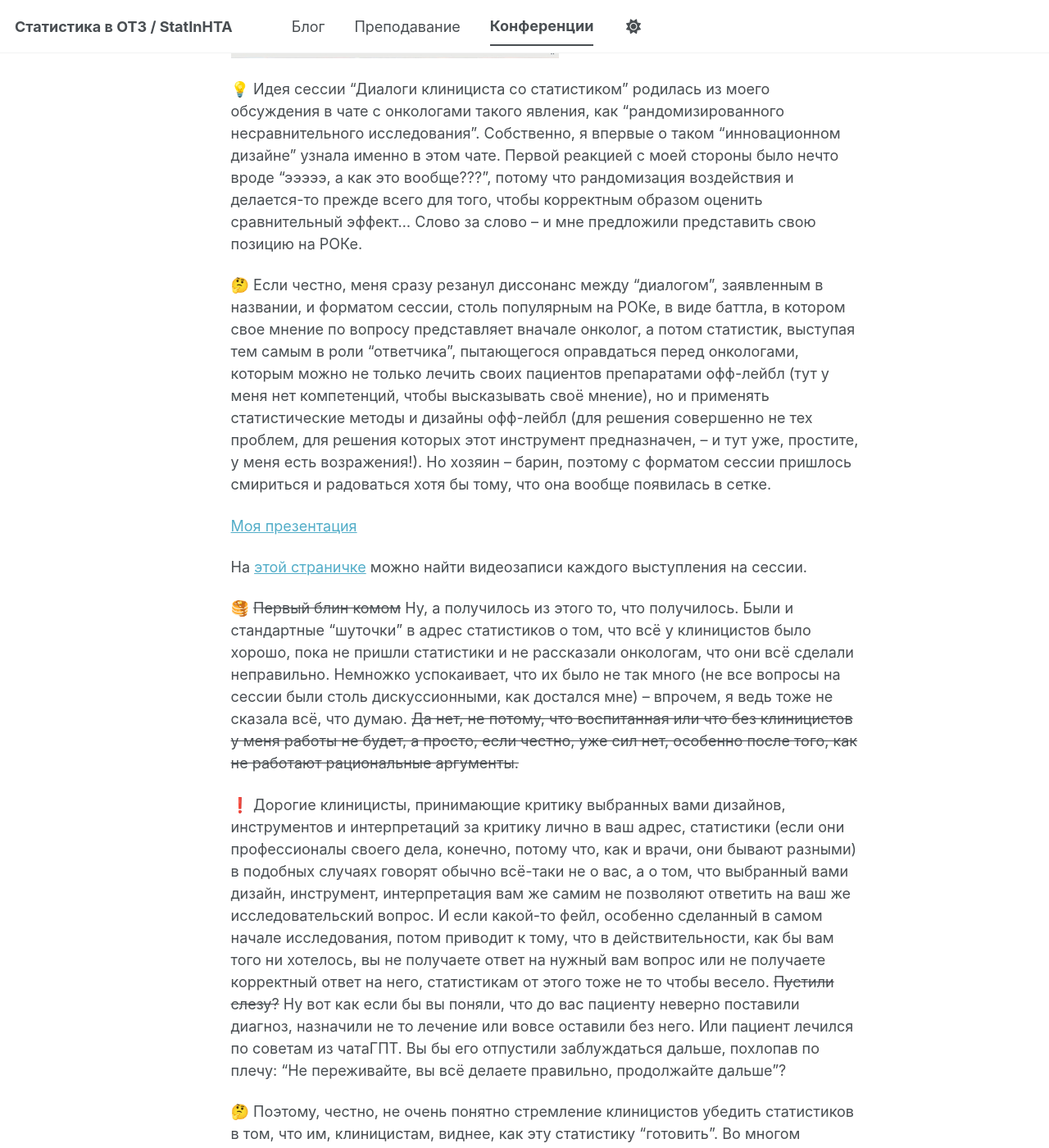
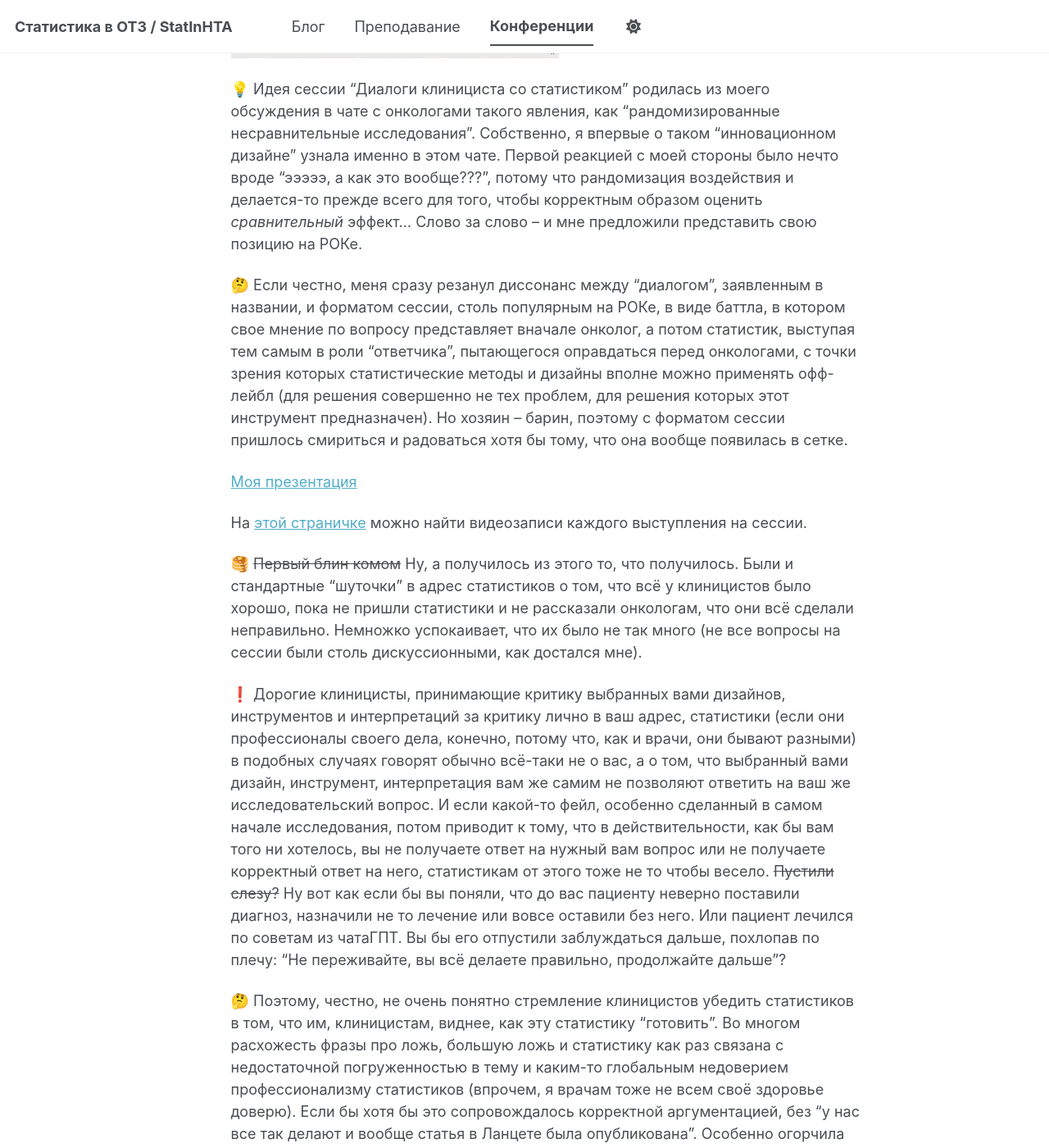
Before and after one commit to ejeej/ejeej.github.io, a Jekyll site: the page built from _talks/2025-12-13-roc.md, in a window 1280 px wide and 1400 px high, scrolled down 679 px. Shown: the whole window at 82% size. Built offline with Jekyll 4.4.1, drawn with Linux system fonts in a browser that asks for light colours; a script bundle is joined from its source files by our own code; library files that are not in the unit come from our copies; some of the changed text lies outside the part shown.

Commit message:
Corrected talk on ROC

```diff
--- a/_talks/2025-12-13-roc.md
+++ b/_talks/2025-12-13-roc.md
@@ -19,9 +19,9 @@ tags:
 
 <img src="/images/talks/2025-12-13-roc-01.jpg" width="400"/>
 
-💡 Идея сессии "Диалоги клинициста со статистиком" родилась из моего обсуждения в чате с онкологами такого явления, как "рандомизированного несравнительного исследования". Собственно, я впервые о таком "инновационном дизайне" узнала именно в этом чате. Первой реакцией с моей стороны было нечто вроде "эээээ, а как это вообще???", потому что рандомизация воздействия и делается-то прежде всего для того, чтобы корректным образом оценить сравнительный эффект... Слово за слово -- и мне предложили представить свою позицию на РОКе.
+💡 Идея сессии "Диалоги клинициста со статистиком" родилась из моего обсуждения в чате с онкологами такого явления, как "рандомизированные несравнительные исследования". Собственно, я впервые о таком "инновационном дизайне" узнала именно в этом чате. Первой реакцией с моей стороны было нечто вроде "эээээ, а как это вообще???", потому что рандомизация воздействия и делается-то прежде всего для того, чтобы корректным образом оценить _сравнительный_ эффект... Слово за слово -- и мне предложили представить свою позицию на РОКе.
 
-🤔 Если честно, меня сразу резанул диссонанс между "диалогом", заявленным в названии, и форматом сессии, столь популярным на РОКе, в виде баттла, в котором свое мнение по вопросу представляет вначале онколог, а потом статистик, выступая тем самым в роли "ответчика", пытающегося оправдаться перед онкологами, которым можно не только лечить своих пациентов препаратами офф-лейбл (тут у меня нет компетенций, чтобы высказывать своё мнение), но и применять статистические методы и дизайны офф-лейбл (для решения совершенно не тех проблем, для решения которых этот инструмент предназначен, -- и тут уже, простите, у меня есть возражения!). Но хозяин -- барин, поэтому с форматом сессии пришлось смириться и радоваться хотя бы тому, что она вообще появилась в сетке.
+🤔 Если честно, меня сразу резанул диссонанс между "диалогом", заявленным в названии, и форматом сессии, столь популярным на РОКе, в виде баттла, в котором свое мнение по вопросу представляет вначале онколог, а потом статистик, выступая тем самым в роли "ответчика", пытающегося оправдаться перед онкологами, с точки зрения которых статистические методы и дизайны вполне можно применять офф-лейбл (для решения совершенно не тех проблем, для решения которых этот инструмент предназначен). Но хозяин -- барин, поэтому с форматом сессии пришлось смириться и радоваться хотя бы тому, что она вообще появилась в сетке.
 
 [Моя презентация](https://ejeej.github.io/files/talks/1430_Мироненко_RNCT.pdf)
 
@@ -29,12 +29,12 @@ tags:
 
 🥞 ~~Первый блин комом~~ Ну, а получилось из этого то, что получилось.
 Были и стандартные "шуточки" в адрес статистиков о том, что всё у клиницистов было хорошо, пока не пришли статистики и не рассказали онкологам, что они всё сделали неправильно.
-Немножко успокаивает, что их было не так много (не все вопросы на сессии были столь дискуссионными, как достался мне) -- впрочем, я ведь тоже не сказала всё, что думаю. ~~Да нет, не потому, что воспитанная или что без клиницистов у меня работы не будет, а просто, если честно, уже сил нет, особенно после того, как не работают рациональные аргументы.~~
+Немножко успокаивает, что их было не так много (не все вопросы на сессии были столь дискуссионными, как достался мне).
 
 ❗ Дорогие клиницисты, принимающие критику выбранных вами дизайнов, инструментов и интерпретаций за критику лично в ваш адрес, статистики (если они профессионалы своего дела, конечно, потому что, как и врачи, они бывают разными) в подобных случаях говорят обычно всё-таки не о вас, а о том, что выбранный вами дизайн, инструмент, интерпретация вам же самим не позволяют ответить на ваш же исследовательский вопрос.
 И если какой-то фейл, особенно сделанный в самом начале исследования, потом приводит к тому, что в действительности, как бы вам того ни хотелось, вы не получаете ответ на нужный вам вопрос или не получаете корректный ответ на него, статистикам от этого тоже не то чтобы весело. ~~Пустили слезу?~~ Ну вот как если бы вы поняли, что до вас пациенту неверно поставили диагноз, назначили не то лечение или вовсе оставили без него. Или пациент лечился по советам из чатаГПТ. Вы бы его отпустили заблуждаться дальше, похлопав по плечу: "Не переживайте, вы всё делаете правильно, продолжайте дальше"?
 
-🤔 Поэтому, честно, не очень понятно стремление клиницистов убедить статистиков в том, что им, клиницистам, виднее, как эту статистику "готовить". Во многом расхожесть фразы про ложь, большую ложь и статистику как раз связана с недостаточной погруженностью в тему и каким-то глобальным недоверием профессионализму статистиков (впрочем, я врачам тоже не всем своё здоровье доверю). Если бы хотя бы это сопровождалось корректной аргументацией, без "у нас все так делают и вообще статья в Ланцете была опубликована". Чем вызвано такое недоверие к статистикам, интересно было бы узнать. Особенно огорчила отсылка к статистику-укажаемому-профессору-в-возрасте, адепту рандомизированных несравнительных исследований, которого мы, вступившие в этот "диалог", статистики даже "не читали, но осуждаем", и рекомендация нам самим внутри себя разобраться и выработать какой-то единый взгляд на подобные проблемы. А пока, видимо, клиницисты, которые, надо думать, выступают всегда единым фронтом по своим профессиональным проблемам, оставляют за собой право самим судить, насколько корректно была решена та или иная задача с помощью выбранного ими статистического инструмента.
+🤔 Поэтому, честно, не очень понятно стремление клиницистов убедить статистиков в том, что им, клиницистам, виднее, как эту статистику "готовить". Во многом расхожесть фразы про ложь, большую ложь и статистику как раз связана с недостаточной погруженностью в тему и каким-то глобальным недоверием профессионализму статистиков (впрочем, я врачам тоже не всем своё здоровье доверю). Если бы хотя бы это сопровождалось корректной аргументацией, без "у нас все так делают и вообще статья в Ланцете была опубликована". Особенно огорчила отсылка к статистику-укажаемому-профессору-в-возрасте, адепту рандомизированных несравнительных исследований, которого мы, вступившие в этот "диалог" статистики, даже "не читали, но осуждаем", и рекомендация нам самим внутри себя разобраться и выработать какой-то единый взгляд на подобные проблемы. А пока, видимо, клиницисты, которые, надо думать, выступают всегда единым фронтом по своим профессиональным проблемам, оставляют за собой право самим судить, насколько корректно была решена та или иная задача с помощью выбранного ими статистического инструмента.
 
 🔥 Приведу цитаты из поста статистика [Даррена Дэли](https://statsepi.substack.com/p/how-bad-statistical-practices-drive) 5-летней давности -- очень уж они в тему:
 
```
